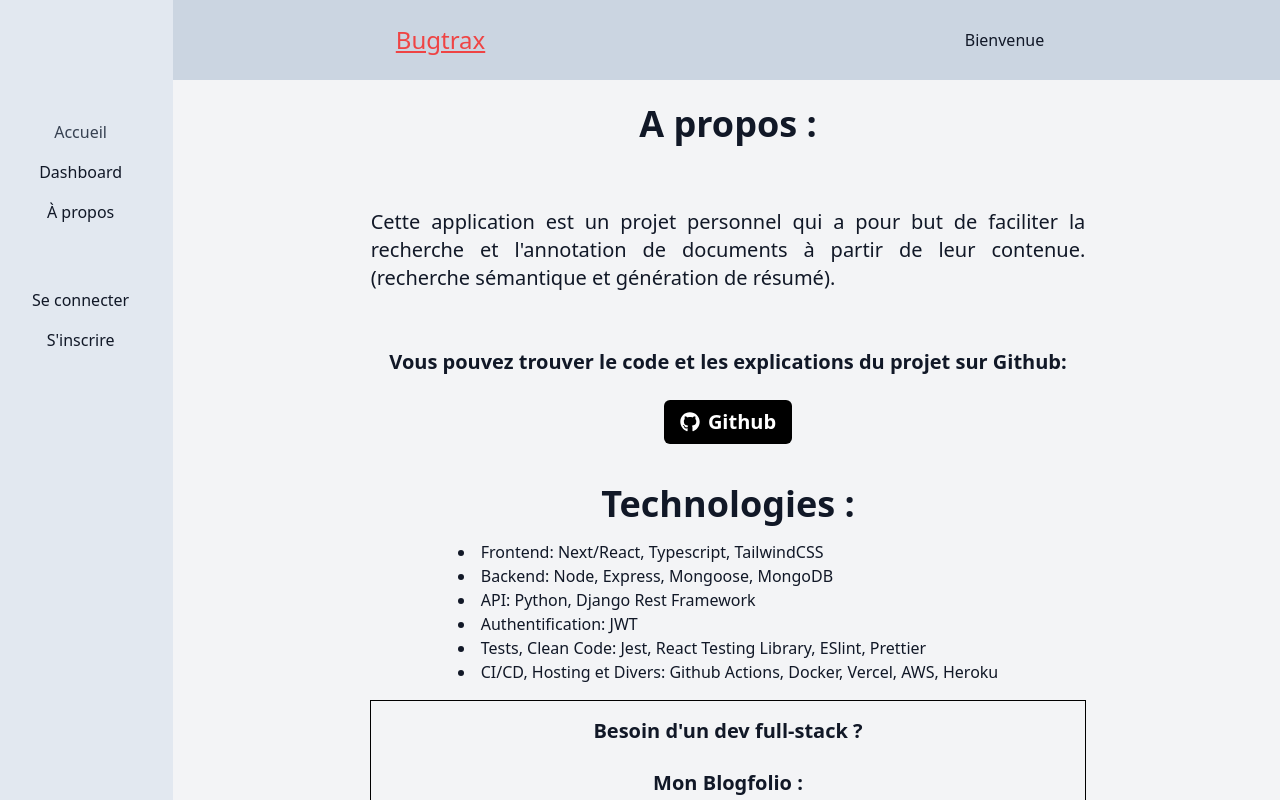
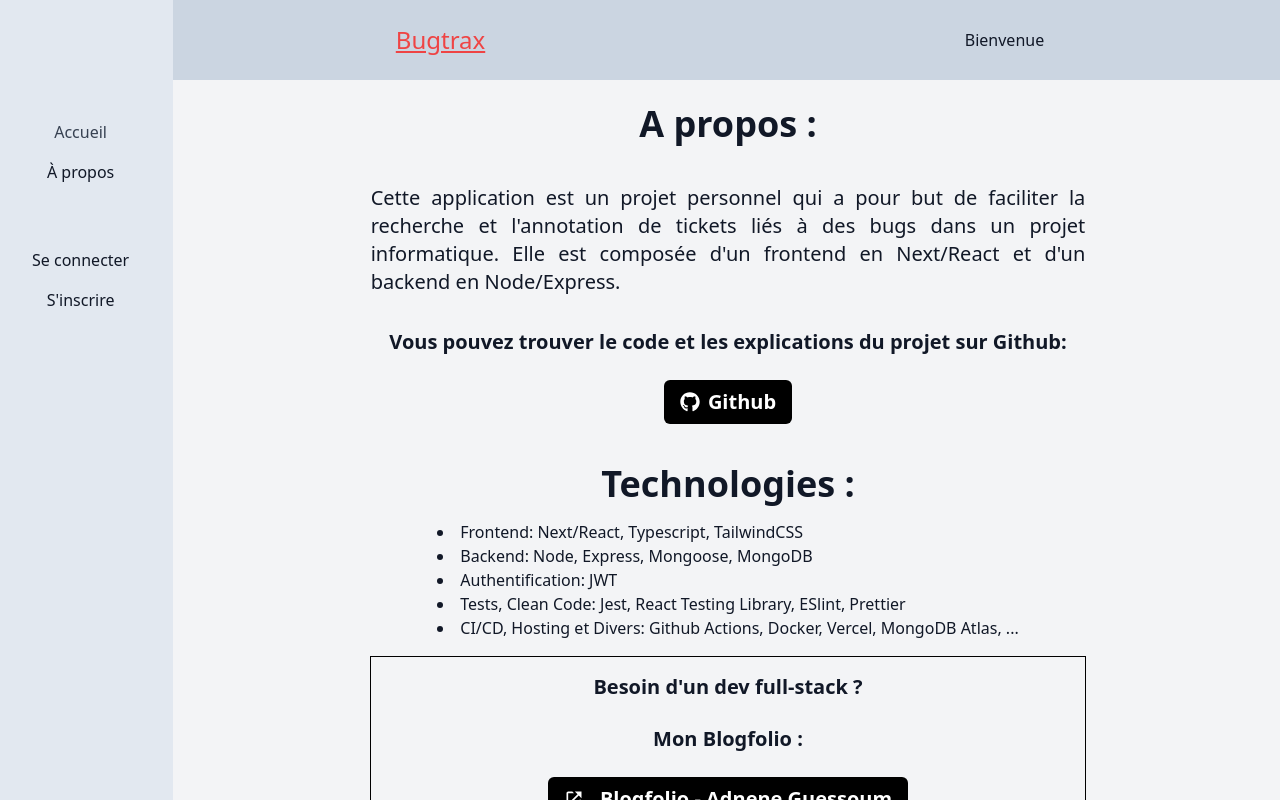
Before and after one commit to adnene-guessoum/Bugtrax, a Next.js app in the folder frontend/: page /about in a window 1280 px wide. Shown: the top 800 px of the page. Built offline with nearby package versions, Linux system fonts and the light colour scheme.

Commit message:
fix frontend issues
- simplify layout by removing dashboard
- change description from other project to align with this one

```diff
--- a/frontend/components/Navbar.tsx
+++ b/frontend/components/Navbar.tsx
@@ -15,15 +15,6 @@ const Navbar = (): JSX.Element => {
               className="inline-block py-2 px-4 text-gray-700 hover:text-gray-900 no-underline"
             >
               Accueil
-            </Link>
-          </li>
-          <li className="mr-3">
-            <Link
-              href="/dashboard"
-              data-testid="dashboard-link"
-              className="inline-block py-2 px-4 text-gray-900 hover:text-gray-700 no-underline"
-            >
-              Dashboard
             </Link>
           </li>
           <li className="mr-3">
--- a/frontend/pages/about.tsx
+++ b/frontend/pages/about.tsx
@@ -14,11 +14,12 @@ const AboutPage = (): JSX.Element => {
 
         <div
           data-testid="about-project"
-          className="text-xl w-full md:w-4/5 lg:w-2/3 my-10 text-justify"
+          className="text-xl w-full md:w-4/5 lg:w-2/3 my-4 text-justify"
         >
           Cette application est un projet personnel qui a pour but de faciliter
-          la recherche et l&apos;annotation de documents à partir de leur
-          contenue. (recherche sémantique et génération de résumé).
+          la recherche et l&apos;annotation de tickets liés à des bugs dans un
+          projet informatique. Elle est composée d&apos;un frontend en
+          Next/React et d&apos;un backend en Node/Express.
         </div>
         <p className="text-xl font-semibold">
           Vous pouvez trouver le code et les explications du projet sur Github:
@@ -40,14 +41,13 @@ const AboutPage = (): JSX.Element => {
           <ul className="list-disc list-inside">
             <li>Frontend: Next/React, Typescript, TailwindCSS</li>
             <li>Backend: Node, Express, Mongoose, MongoDB</li>
-            <li>API: Python, Django Rest Framework </li>
             <li>Authentification: JWT</li>
             <li>
               Tests, Clean Code: Jest, React Testing Library, ESlint, Prettier
             </li>
             <li>
-              CI/CD, Hosting et Divers: Github Actions, Docker, Vercel, AWS,
-              Heroku
+              CI/CD, Hosting et Divers: Github Actions, Docker, Vercel, MongoDB
+              Atlas, ...
             </li>
           </ul>
         </div>
--- a/frontend/pages/dashboard.tsx
+++ /dev/null
@@ -1,14 +0,0 @@
-import React from 'react';
-import Layout from '../components/Layout';
-
-const DashboardPage = (): JSX.Element => {
-  return (
-    <Layout>
-      <div className="flex flex-col items-center justify-center h-screen">
-        <h1 className="text-4xl font-bold">Dashboard</h1>
-      </div>
-    </Layout>
-  );
-};
-
-export default DashboardPage;
--- a/frontend/pages/index.tsx
+++ b/frontend/pages/index.tsx
@@ -1,10 +1,30 @@
 import React from 'react';
+import Link from 'next/link';
 import Layout from '../components/Layout';
 
 const IndexPage = (): JSX.Element => {
   return (
     <Layout>
-      <p>En construction</p>
+      <div className="flex flex-col gap-4 justify-center items-center mt-12">
+        <h2 className="underline font-semibold text-2xl">
+          Veuillez vous connecter
+        </h2>
+        <Link href="/login">
+          <div>
+            <button className="bg-blue-500 hover:bg-blue-700 text-white font-bold py-2 px-4 rounded">
+              Connexion
+            </button>
+          </div>
+        </Link>
+
+        <Link href="/register">
+          <div>
+            <button className="bg-blue-500 hover:bg-blue-700 text-white font-bold py-2 px-4 rounded">
+              Inscription
+            </button>
+          </div>
+        </Link>
+      </div>
     </Layout>
   );
 };
```
